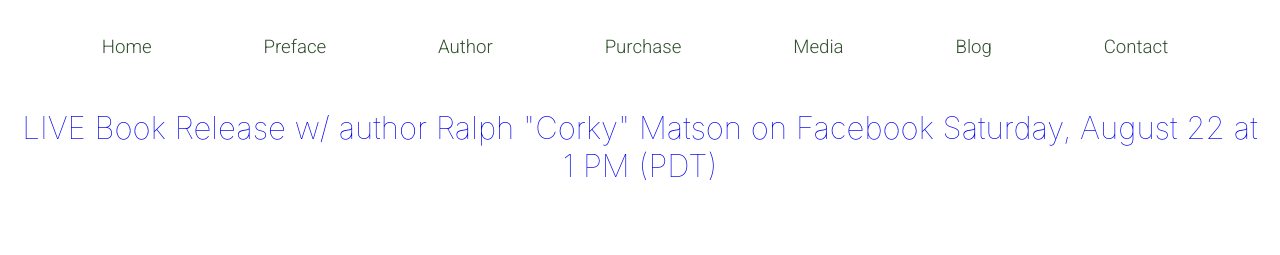
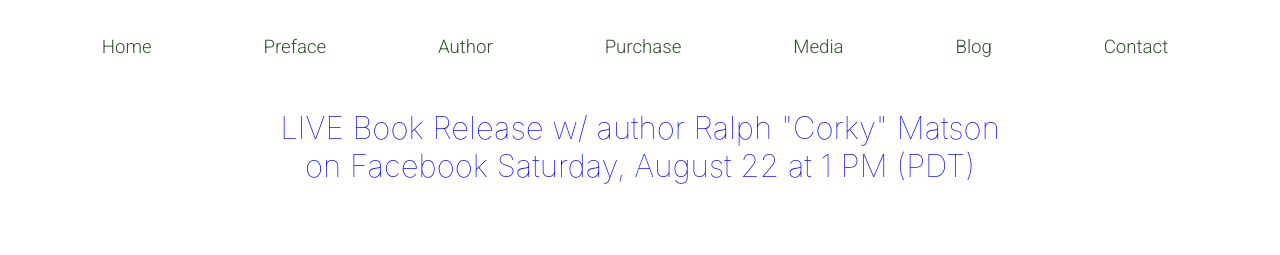
Before and after one commit to jokessenich/ProdigiousSon, a React (Create React App) app: page / in a window 1280 px wide. Shown: the top 255 px of the page. Built offline with nearby package versions, Linux system fonts and the light colour scheme.

Commit message:
fixing the margin bottom

```diff
--- a/src/components/Home.css
+++ b/src/components/Home.css
@@ -10,6 +10,14 @@
 .available-popup{
     color: red;
     font-size: 20pt;
+    width: 60%;
+    text-align: center;
+    margin-left: auto;
+    margin-right: auto;
+    border-radius: 5px;
+}
+.available-popup:hover{
+background-color: peachpuff;
 }
 
 .corky-image{
@@ -21,6 +29,7 @@
 
 .picture-caption{
     text-align:center;
+    padding-bottom: 150px;
 }
 
 h2{
@@ -77,7 +86,7 @@
     font-family: 'Roboto', sans-serif;
     font-size: 14pt;
     color: black;
-    padding-bottom: 100px;
+
 }
 
 .italic{
--- a/src/components/Purchase.js
+++ b/src/components/Purchase.js
@@ -22,7 +22,7 @@
 
         <h3>Prodigious Son: A Memoir of Miracles by Ralph Matson <br />will be released on August 22, 2020.</h3>
 
-        <img src= "https://github.com/jokessenich/corky/blob/master/Prodigious%20Son%20BOOK%203D.jpg?raw=true" width="300" height = "450" />
+        <img className ="book-sale" src= "https://github.com/jokessenich/corky/blob/master/Prodigious%20Son%20BOOK%203D.jpg?raw=true" width="300" height = "450" />
 
         </div>
     )
--- a/src/components/purchase.css
+++ b/src/components/purchase.css
@@ -6,3 +6,7 @@
     font-weight: bold;
     color: black;
 }
+
+.book-sale{
+    margin-bottom: 200px;
+}
```
